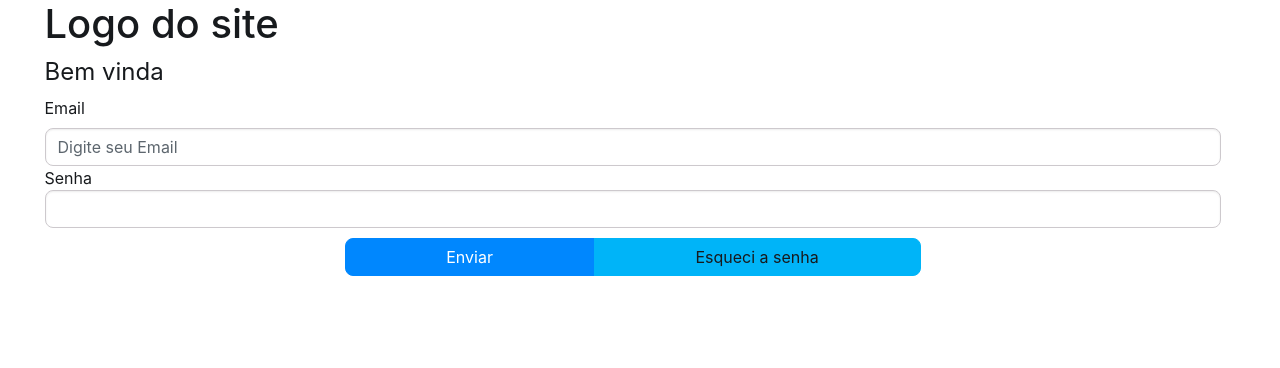
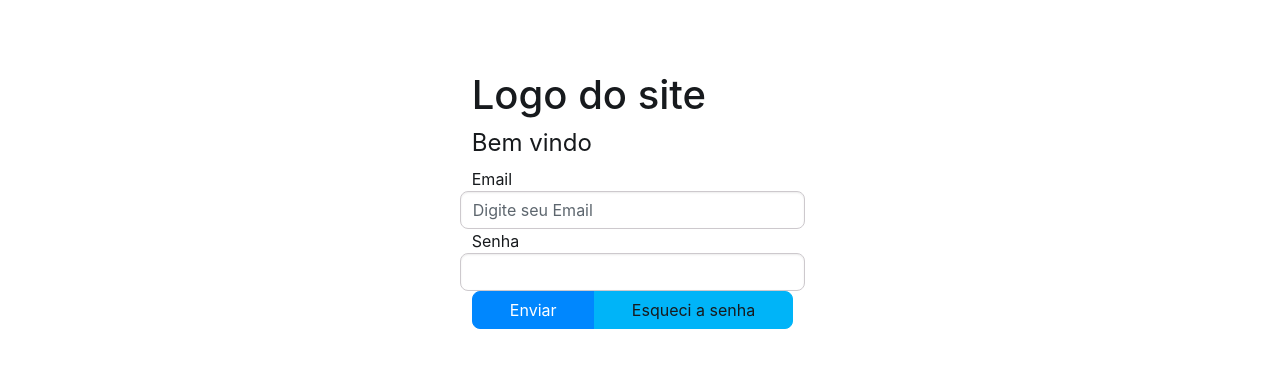
Before and after one commit to douglaspinheiro-dev/login-bootstrap, a plain HTML site: page index.html in a window 1280 px wide. Drawn offline with Linux system fonts and the light colour scheme.

Commit message:
aprendendo flexbox

```diff
--- a/css/index.css
+++ b/css/index.css
@@ -1,3 +1,6 @@
-.botoes{
-    margin: 10px auto ;
+.container{
+    display: flex;
+    justify-content: center;
+    align-items: center;
+    height: 400px;
 }
--- a/index.html
+++ b/index.html
@@ -10,38 +10,34 @@
 </head>
 <body>
     <main class="container">
+        <div>
+
             <h1>Logo do site</h1>
             <form action="#" method= "post">
 
                 <fieldset>
-                <legend>Bem vinda</legend>
-
-                <div class="form-field">
-
+                    <legend>Bem vindo</legend>
+                    <div class="row">
                         <label for="email"  class="form-field">Email</label>
                         <input type="email" name="email" id="email" class="form-control" placeholder="Digite seu Email">
+                    </div>
+
+                    <div class="row">
+                        <label for="password" class="form-field">Senha</label>
+                        <input type="password" name="password" id="password" class="form-control">
+                    </div>
 
 
-                </div class="form-field">
-
-                <div>
-
-                    <label for="password"  class="form-field">Senha</label>
-                    <input type="password" name="password" id="password" class="form-control" >
-
-                </div>
                     <div class="row">
-
-                    <div class="btn-group botoes col-6">
-
-                        <button type="submit" class="btn-solid theme-primary"> Enviar</button>
-                        <a href="#" class="btn-solid theme-info">Esqueci a senha</a>
-
+                        <div class="btn-group botoes">
+                            <button type="submit" class="btn-solid theme-primary">Enviar</button>
+                            <a href="./twa.html" class="btn-solid theme-info">Esqueci a senha</a>
                         </div>
                     </div>
                 </fieldset>
+            </form>
+        </div>
     </main>
 
-    </form>
 </body>
 </html>
```
Lines whose indentation alone changed are shown as unchanged.
